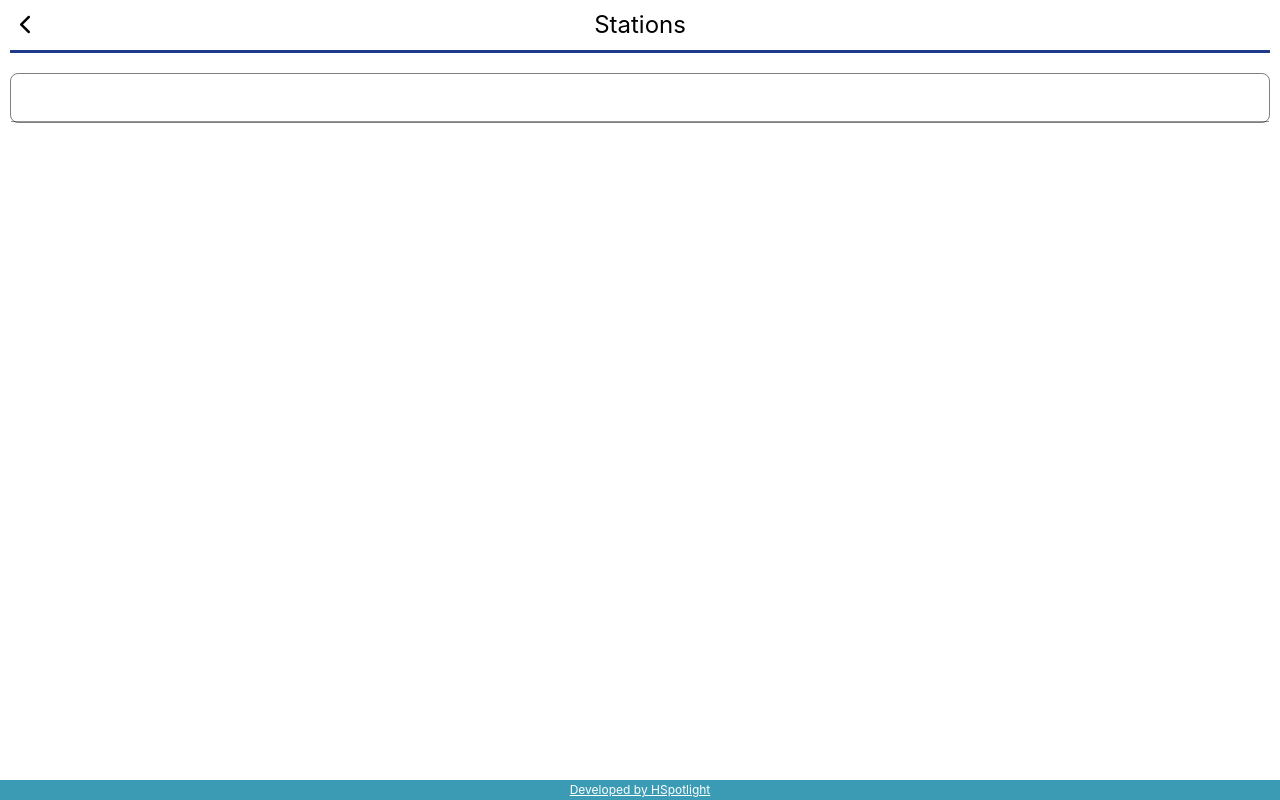
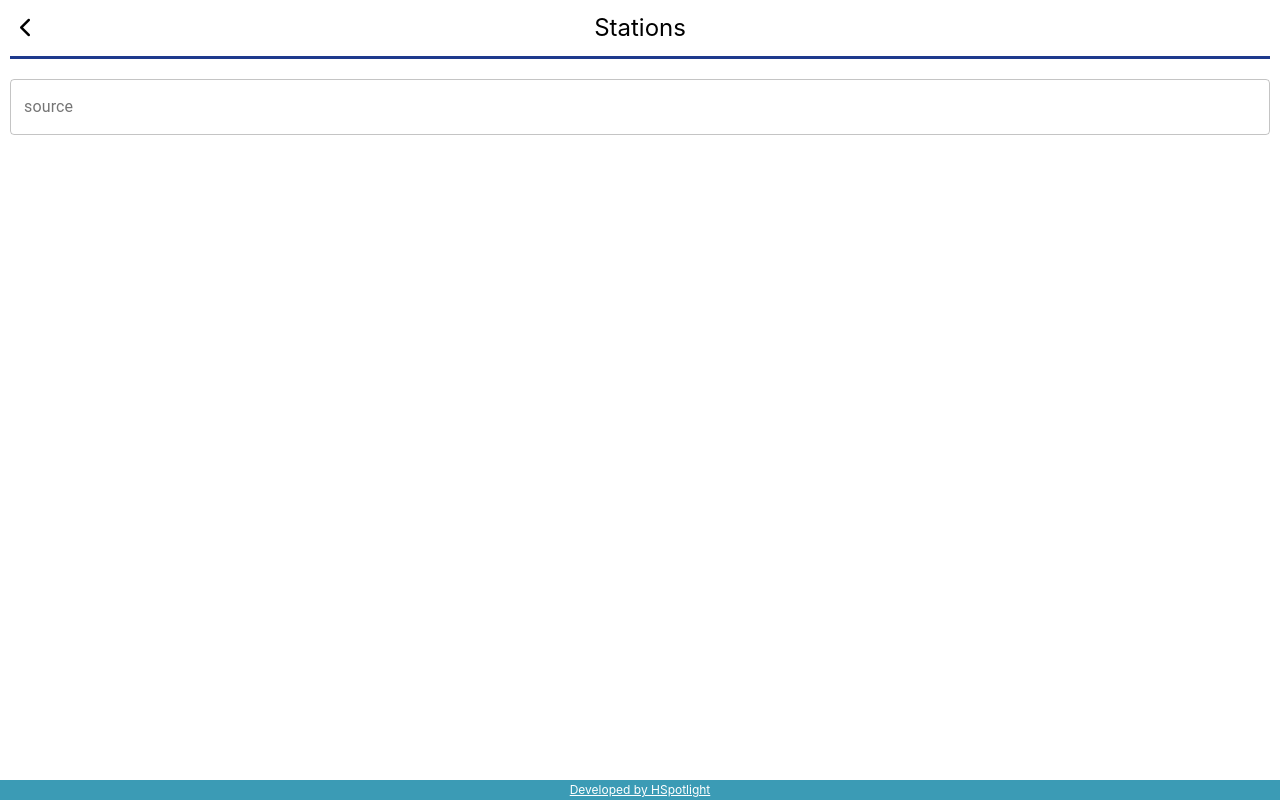
Before and after one commit to hspotlight/metro-fare, a React (Create React App) app: page / in a window 1280 px wide. Both pictures are taken after a click on the element 228 px from the left and 228 px from the top of the page. Built offline with nearby package versions, Linux system fonts and the light colour scheme.

Commit message:
MF-014 Adjust style in select station page

```diff
--- a/src/components/SearchResultList.tsx
+++ b/src/components/SearchResultList.tsx
@@ -2,6 +2,7 @@ import React from "react";
 import { useTranslation } from "react-i18next";
 import { getLineTypeLabel, getStationName } from "../services/util.service";
 import { METRO_STATION, Station } from "../types";
+import "../styles/SearchResultList.scss";
 
 type SearchResultListProps = {
   searchItems: Station[];
@@ -13,16 +14,12 @@ export const SearchResultList = ({
   handleOnItemClick,
 }: SearchResultListProps) => {
   return (
-    <div>
-      {searchItems.length === 0 ? (
-        <div>empty screen</div>
-      ) : (
-        <div>
-          {searchItems.map((item, index) => (
-            <SearchItem key={index} item={item} onClick={handleOnItemClick} />
-          ))}
-        </div>
-      )}
+    <div className="search-result-list">
+      <div>
+        {searchItems.map((item, index) => (
+          <SearchItem key={index} item={item} onClick={handleOnItemClick} />
+        ))}
+      </div>
     </div>
   );
 };
@@ -38,6 +35,7 @@ const SearchItem = ({ item, onClick }: SearchItemProps) => {
   const stationName = getStationName(item, i18n.language);
   return (
     <div
+      className="search-item"
       onClick={() => onClick(item.key)}
     >{`${lineType} [${item.key}] ${stationName}`}</div>
   );
--- a/src/components/SelectStation.tsx
+++ b/src/components/SelectStation.tsx
@@ -1,4 +1,4 @@
-import { Input } from "@material-ui/core";
+import { TextField } from "@material-ui/core";
 import React, { useEffect, useState } from "react";
 import { useHistory, useParams } from "react-router-dom";
 import { useTripContext } from "../contexts/TripProvider";
@@ -7,13 +7,17 @@ import { METRO_STATION, Station } from "../types";
 import { SearchResultList } from "./SearchResultList";
 import "../styles/SelectStation.scss";
 
+type UrlParams = {
+  type: "source" | "destination";
+};
+
 const SelectStation = () => {
   const [searchTerm, setSearchTerm] = useState<string>("");
   const searchTermLength = (searchTerm || "").length;
   const [searchResult, setSearchResult] = useState<Station[]>([]);
   const { setSource, setDestination } = useTripContext();
   const history = useHistory();
-  const params: { type: "source" | "destination" } = useParams();
+  const params = useParams<UrlParams>();
 
   useEffect(() => {
     if (searchTerm.length > 2) {
@@ -36,15 +40,22 @@ const SelectStation = () => {
 
   return (
     <div className="select-station">
-      <Input
-        className="search-box"
-        value={searchTerm}
-        onChange={(e) => setSearchTerm(e.target.value)}
-      />
+      <div>
+        <TextField
+          className="search-box"
+          id="outlined-basic"
+          variant="outlined"
+          label={params.type}
+          placeholder="E.g. Chong Nonsi"
+          value={searchTerm}
+          onChange={(e) => setSearchTerm(e.target.value)}
+        />
+      </div>
 
-      {/* {searchTermLength === 0 && <div> please select station</div>}
-        {searchTermLength !== 0 && searchTermLength <= 2 && <div>less word</div>} */}
-      {searchTermLength >= 3 && (
+      {searchResult.length === 0 && searchTermLength !== 0 && (
+        <div className="empty-result">result not found</div>
+      )}
+      {searchResult.length > 0 && (
         <div className="search-result">
           <SearchResultList
             searchItems={searchResult}
--- a/src/styles/HeaderBar.scss
+++ b/src/styles/HeaderBar.scss
@@ -2,8 +2,8 @@
   display: flex;
   align-items: center;
   justify-content: center;
-  height: 50px;
-  line-height: 50px;
+  height: 7vh;
+  line-height: 7vh;
   margin: 0px 10px;
   width: calc(100% - 20px);
   border-bottom: 3px solid #1E3A8D;
--- /dev/null
+++ b/src/styles/SearchResultList.scss
@@ -0,0 +1,6 @@
+.search-result-list {
+    .search-item {
+        padding: 10px 0px;
+        border-bottom: 10px;
+    }
+}
--- a/src/styles/SelectStation.scss
+++ b/src/styles/SelectStation.scss
@@ -1,23 +1,19 @@
 .select-station {
-    padding-bottom: 10px;
+  padding-bottom: 10px;
   .search-box {
-    display: flex;
-    align-items: center;
     width: calc(100% - 20px);
     margin: 20px 10px 0 10px;
-    padding: 5px 10px;
-    min-height: 50px;
-    line-height: 20px;
-    font-size: 16px;
-    border: 1px solid rgba(0, 0, 0, 0.5);
-    border-radius: 8px;
   }
   .search-result {
-    height: 70vh;
+    max-height: 70vh;
     border: 1px solid rgba(0, 0, 0, 0.5);
     overflow: auto;
     border-radius: 8px;
     margin: 20px 10px 0 10px;
-    padding: 5px 10px;
+    padding: 0px 10px;
+  }
+  .empty-result {
+    margin: 20px 10px 0 10px;
+    text-align: center;
   }
 }
```
